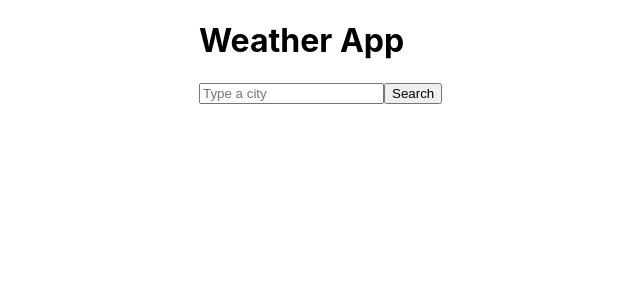
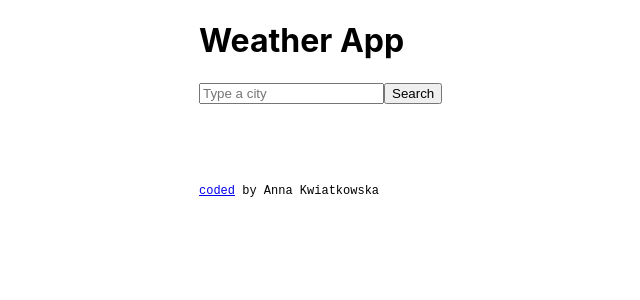
Before and after one commit to Fiorlore/project1, a React (Create React App) app: page / in a window 1280 px wide. Shown: the top 300 px of the page, without its empty margins (1-641 px from the left). Built offline with nearby package versions, Linux system fonts and the light colour scheme.

Commit message:
added link on the main page too so that SheCodes reviewer can find it

```diff
--- a/src/Weather.js
+++ b/src/Weather.js
@@ -61,10 +61,15 @@ export default function Weather() {
             <img src={icon} alt="weathericon" />
           </li>
         </ul>
-        <p className="link">< a href="https://github.com/Fiorlore/project1" target="_blank">coded</a> by Anna Kwiatkowska</p>
+        <p className="link">< a href="https://github.com/Fiorlore/project1" target="_blank" rel="noreferrer">coded</a> by Anna Kwiatkowska</p>
       </div>
     );
   } else {
-    return form;
+    return (<div>
+{form}
+<br />
+<p className="link">< a href="https://github.com/Fiorlore/project1" target="_blank" rel="noreferrer">coded</a> by Anna Kwiatkowska</p>
+    </div>);
+
   }
 }
```
